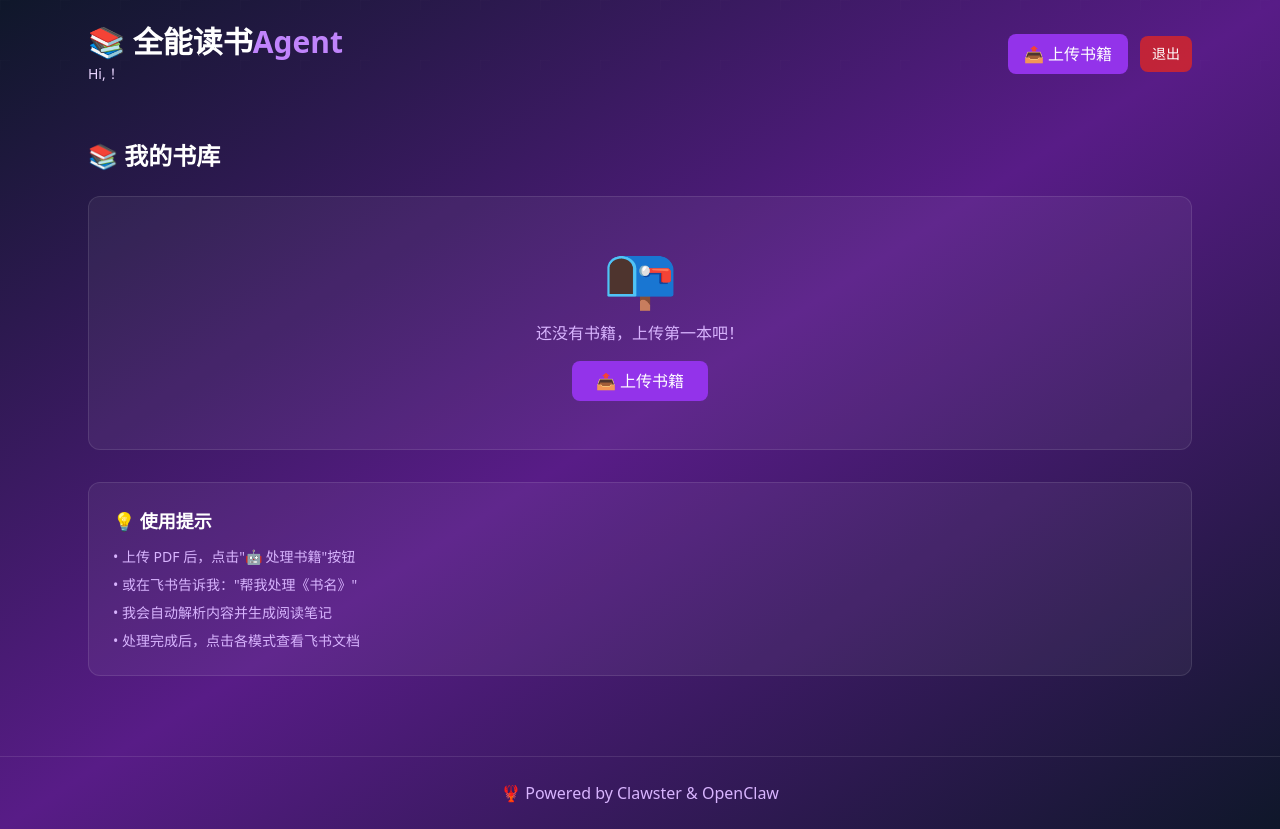
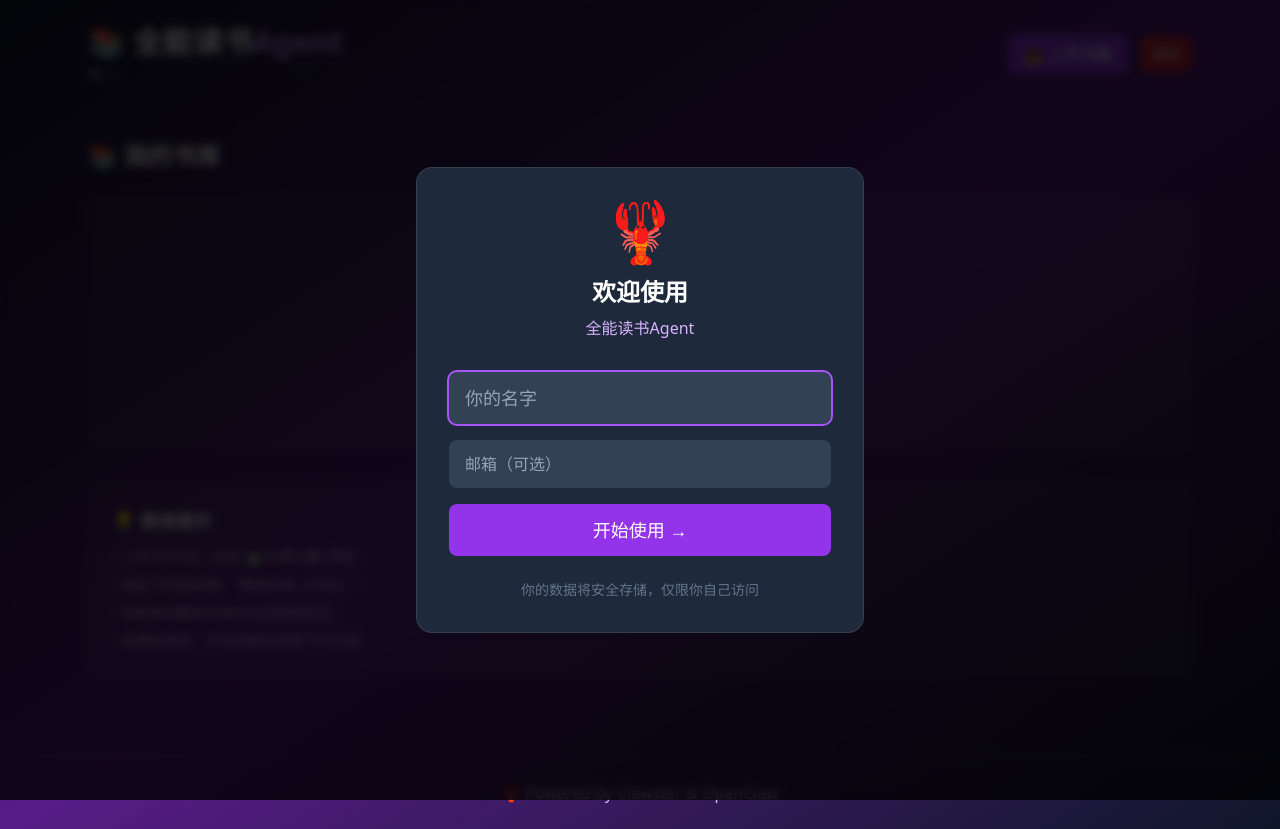
Before and after one commit to echoic24/reading-agent, a Next.js app: page / in a window 1280 px wide. Built offline with nearby package versions, Linux system fonts and the light colour scheme.

Commit message:
fix: handle existing user login gracefully

```diff
--- a/src/app/page.tsx
+++ b/src/app/page.tsx
@@ -113,14 +113,20 @@ export default function Home() {
       if (savedUser) {
         try {
           const parsedUser = JSON.parse(savedUser)
+          // User already logged in - skip login modal
           setUser(parsedUser)
           setShowLoginModal(false)
         } catch {
+          // Invalid data in localStorage - clear it
           safeLocalStorage.remove('reading_agent_user')
+          setShowLoginModal(true)
         }
+      } else {
+        setShowLoginModal(true)
       }
     } catch (e) {
       console.error('Error checking user:', e)
+      setShowLoginModal(true)
     } finally {
       setLoading(false)
     }
@@ -130,6 +136,24 @@ export default function Home() {
     if (!loginName.trim()) {
       alert('请输入名字')
       return
+    }
+
+    const existingUser = safeLocalStorage.get('reading_agent_user')
+    if (existingUser) {
+      try {
+        const parsed = JSON.parse(existingUser)
+        // Update name if changed
+        if (parsed.name !== loginName.trim()) {
+          parsed.name = loginName.trim()
+          parsed.email = loginEmail.trim() || parsed.email
+          safeLocalStorage.set('reading_agent_user', JSON.stringify(parsed))
+          setUser(parsed)
+        } else {
+          setUser(parsed)
+        }
+        setShowLoginModal(false)
+        return
+      } catch {}
     }
 
     const newUser: User = {
```
